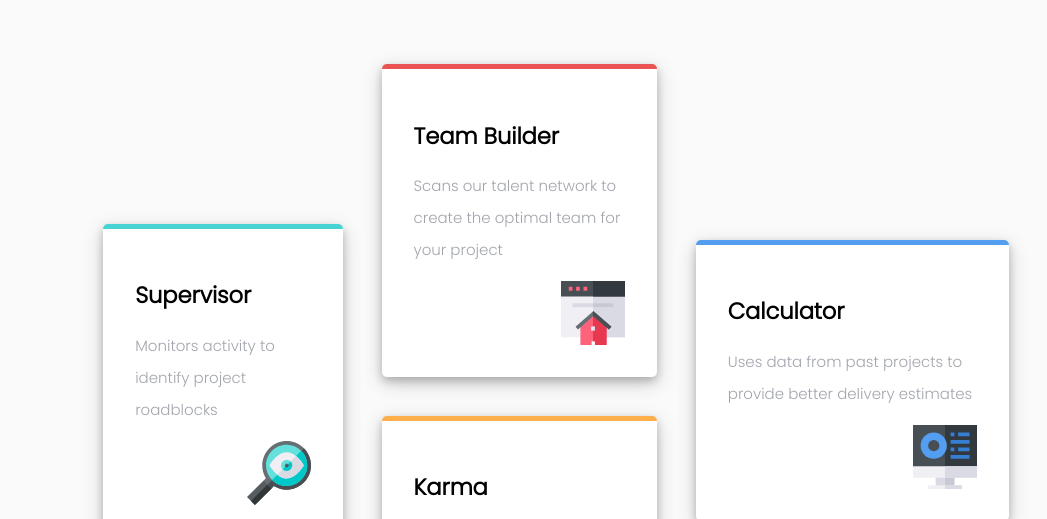
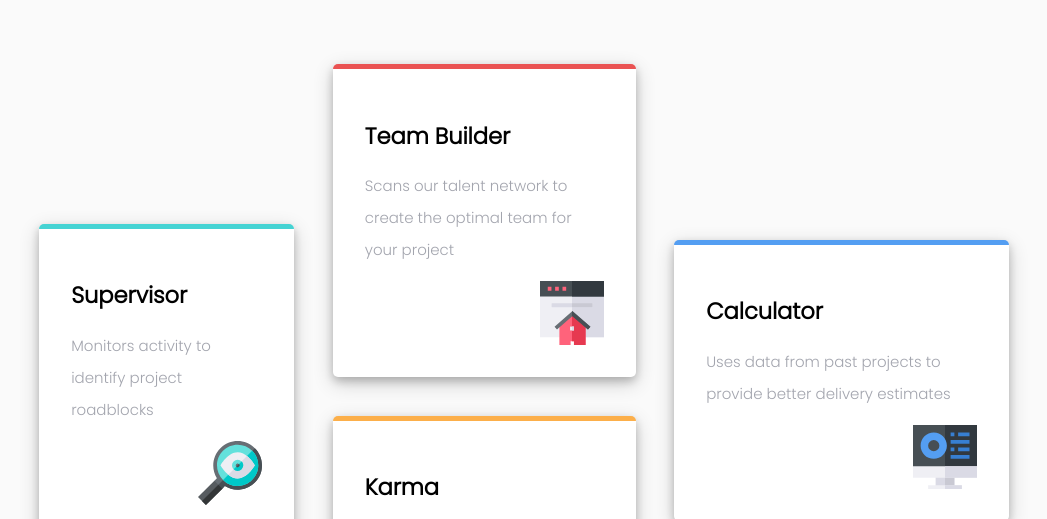
Before and after one commit to bahati7/four-card-feature-section-master, a plain HTML site: page index.html in a window 1280 px wide. Shown: the part 237-756 px from the top of the page, without its empty margins (124-1171 px from the left). Drawn offline with Linux system fonts and the light colour scheme.

Commit message:
Update style.css

```diff
--- a/css/style.css
+++ b/css/style.css
@@ -18,10 +18,12 @@ body{
     margin: 0;padding: 0;
     display: flex;
     flex-direction: column;
+
 }
 .container{
-    width: 100vw;
+    max-width: 100%;
     height: 100vh;
+    /* overflow: hidden; */
     background-color: var(--VeryLightGray);
 
 }
@@ -57,7 +59,8 @@ body{
     justify-content: center;
     align-items: center;
     padding: 0 10%;
-    margin-left: 5rem;
+    margin-left: 1rem;
+    margin-bottom: 1rem;
 
 }
 .container .our_body p{
@@ -164,4 +167,11 @@ body{
         font-size: 18px;
 
     }
+    .container .our_body .calculator{
+
+
+
+
+
+    }
 }
```
